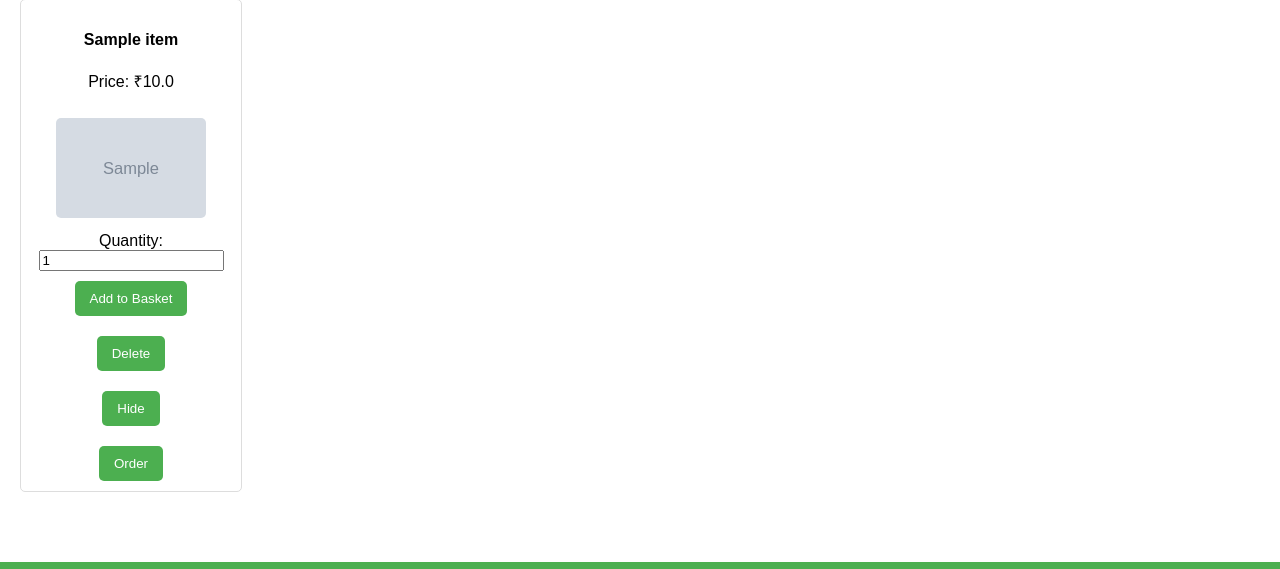
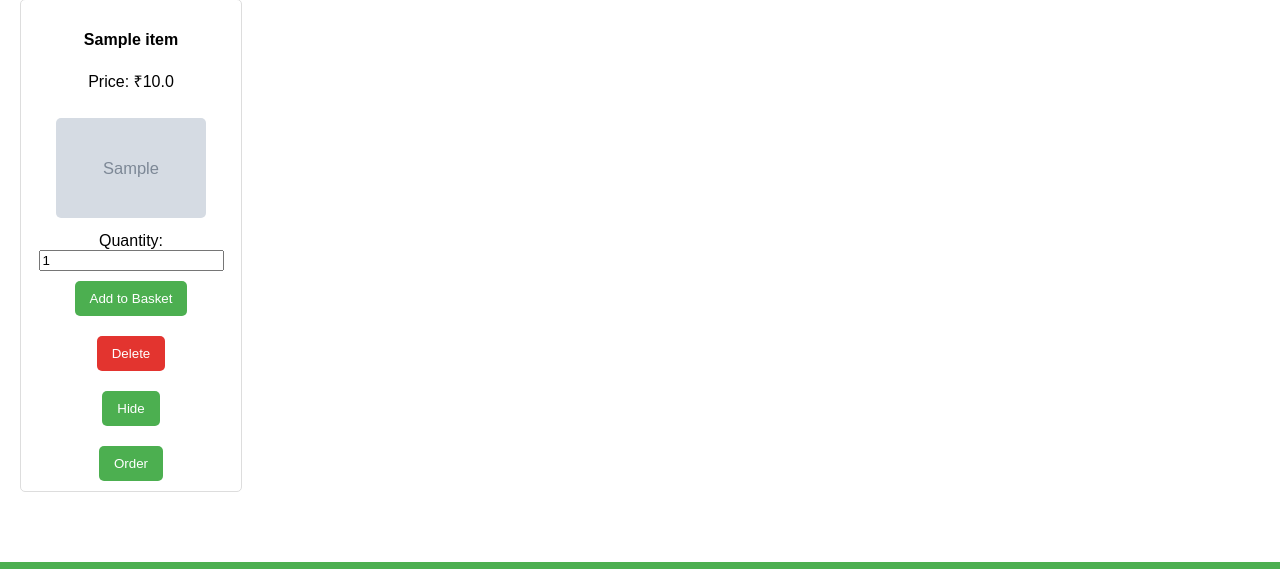
Before and after one commit to phaneendra218/Farm, a Flask app: page /items in a window 1280 px wide. Shown: the part 207-776 px from the top of the page. Run offline with Flask 3, Linux system fonts and the light colour scheme; the visitor is signed in with stand-in values (Sample User, id 1); tables that the repository leaves empty hold one stand-in row (values such as "Sample post"); grey boxes marked "Sample" are stand-in pictures.

Commit message:
deletecolour2

```diff
--- a/templates/items.html
+++ b/templates/items.html
@@ -28,7 +28,7 @@
                 <!-- Admin actions -->
                 {% if session.get('is_admin') %}
                     <form method="POST" action="{{ url_for('delete_item', item_id=item.id) }}" style="margin-top:10px;">
-                        <button type="submit" onclick="return confirm('Are you sure you want to delete this item?');">Delete</button>
+                        <button type="submit" class="delete-button" onclick="return confirm('Are you sure you want to delete this item?');">Delete</button>
                     </form>
 
                     <!-- Hide or unhide the item -->
```
